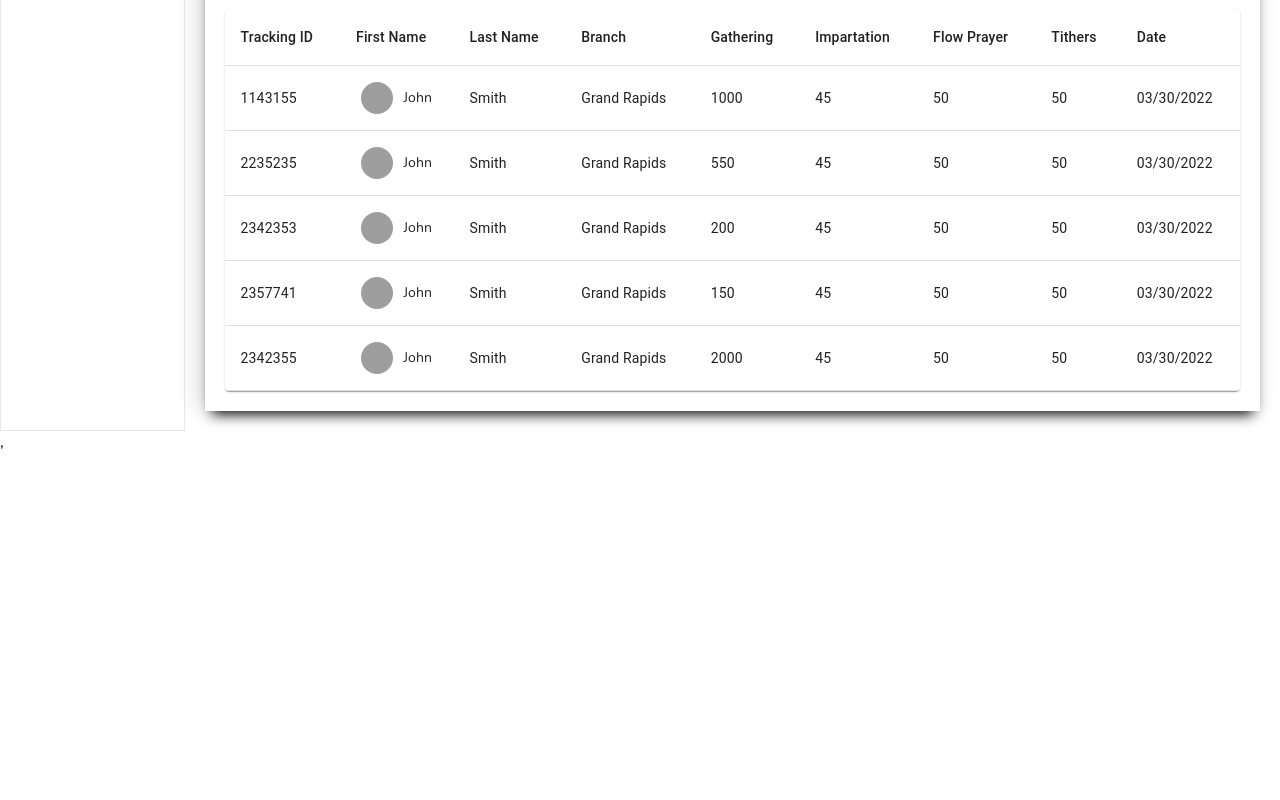
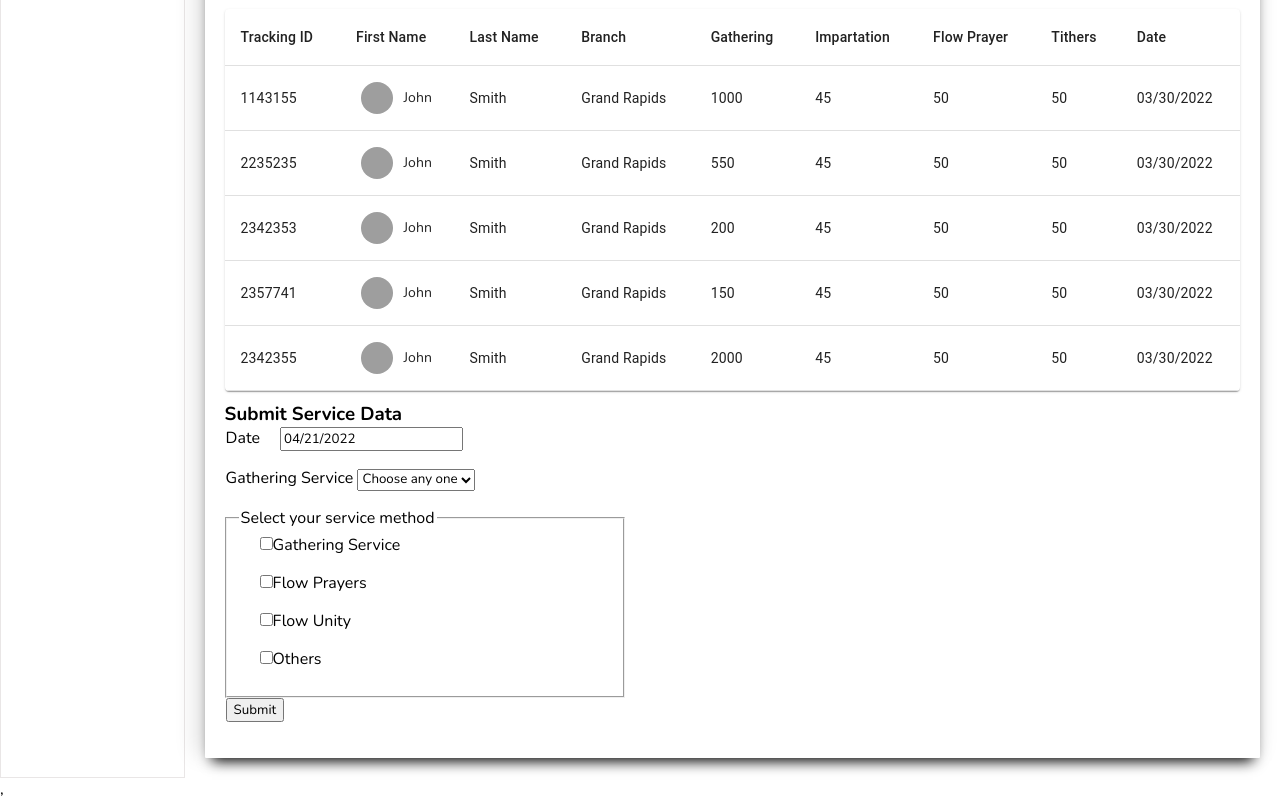
Before and after one commit to Danielion1/first_love_admin_app, a React (Create React App) app: page / in a window 1280 px wide. Shown: the part 952-1752 px from the top of the page. Before the commit the page ends 1405 px from the top, so only its background shows below. Built offline with nearby package versions, Linux system fonts and the light colour scheme; grey boxes are pictures that could not be loaded; a web font is replaced by a local one.

Commit message:
adding new change

```diff
--- a/src/component/Sidebar/Sidebar.jsx
+++ b/src/component/Sidebar/Sidebar.jsx
@@ -7,6 +7,7 @@ import ChurchIcon from '@mui/icons-material/Church';
 import FaceIcon from '@mui/icons-material/Face';
 import ExitToAppIcon from '@mui/icons-material/ExitToApp';
 import { Link } from 'react-router-dom';
+import SubmitForm from '../../pages/submitForm/SubmitForm'
 export default function Sidebar() {
   return (
     <div className='sidebar'>
--- a/src/component/Sidebar/sidebar.scss
+++ b/src/component/Sidebar/sidebar.scss
@@ -50,12 +50,12 @@ hr{
             }
 
             .icon{
-                font-size: 18px;
+                font-size: 20px;
                 color: rgb(226, 17, 17);
             }
 
             span{
-                font-size: 13px;
+                font-size: 15px;
                 font-weight: 600;
                 color: #777;
                 margin-left: 10px;
--- a/src/component/chart/PieChart.jsx
+++ b/src/component/chart/PieChart.jsx
@@ -3,13 +3,13 @@ import "./chart.scss";
 import { PieChart, Pie, Cell } from "recharts";
 
 const data = [
-  { name: "Group A", value: 400 },
-  { name: "Group B", value: 300 },
-  { name: "Group C", value: 300 },
-  { name: "Group D", value: 200 },
-  { name: "Group E", value: 100 },
-  { name: "Group F", value: 250 },
-  { name: "Group G", value: 250 }
+  { name: "NE", value: 500 },
+  { name: "MW", value: 300 },
+  { name: "SE", value: 300 },
+  { name: "SW", value: 200 },
+  { name: "WC", value: 100 },
+  { name: "DMV", value: 250 },
+  { name: "CAN", value: 250 }
 ];
 
 const COLORS = ["#0088FE", "#00C49F", "#FFBB28", "#FF8042", "#C02BB8", "#D02332", "#C0D279"];
@@ -48,7 +48,7 @@ export default function App() {
         cx={200}
         cy={200}
         labelLine={false}
-        label={renderCustomizedLabel}
+        label="f"
         outerRadius={130}
         fill="#8884d8"
         dataKey="value"
--- a/src/component/featured/Featured.jsx
+++ b/src/component/featured/Featured.jsx
@@ -23,7 +23,7 @@ export default function Featured() {
                 {/* <CircularProgressbar className='circularProgressBar' value={45} text ={"45%"} strokeWidth={7}/> */}
             </div>
             <p className='title'>Percentage close to target</p>
-            <p className='attendance'>1340</p>
+            <p className='attendance'>1700</p>
             <div className="summary">
                 <div className="item">
                     <div className="itemTitle">Target</div>
--- a/src/pages/home/Home.jsx
+++ b/src/pages/home/Home.jsx
@@ -5,6 +5,8 @@ import Featured from '../../component/featured/Featured'
 import Navbar from '../../component/navbar/Navbar'
 import Sidebar from '../../component/Sidebar/Sidebar'
 import Widget from '../../component/widget/Widget'
+import SubmitForm from '../../pages/submitForm/SubmitForm'
+
 import './home.scss'
 export default function home() {
   return (
@@ -27,6 +29,7 @@ export default function home() {
           {/* <Tables/> */}
           {/* <Table/> */}
           <Tables/>
+          <SubmitForm/>
         </div>
       </div>
     </div>
--- /dev/null
+++ b/src/pages/submitForm/SubmitForm.jsx
@@ -0,0 +1,143 @@
+// import DatePicker from "react-datepicker"
+import DatePicker from 'react-datepicker/dist/react-datepicker';
+import 'react-datepicker/dist/react-datepicker.css'
+import { ErrorSharp } from "@mui/icons-material";
+import React, {useState} from "react";
+import './submitForm.scss';
+
+const SubmitForm = () => {
+    const [formData, setFormData] = useState({
+        date: '',
+        gathering: '',
+        email: '',
+        profession: '',
+        citizen: false,
+        graduate: false
+
+    });
+    const[feedback, setFeedback] = useState('');
+    const[errors, setErrors] = useState({});
+
+    const handleChange = event =>{setFormData({
+        ...formData,
+        [event.target.name]:event.target.type ==="checkbox" ? event.target.checked :
+         event.target.value
+    })};
+
+    const [startDate, setStartDate] = useState(new Date());
+
+
+    const validate = formData =>{
+        const {date, email, gathering, profession, citizen, graduate} = formData;
+        const errors = {};
+
+        if(!email) errors.email ="Email cannot be blank";
+        if(!date) errors.email ="date cannot be blank";
+        if(!gathering) errors.email ="Branch cannot be blank";
+        if(!profession) errors.email ="profession cannot be blank";
+        if(!citizen) errors.email ="citizen cannot be blank";
+        if(!graduate) errors.email ="graduate cannot be blank";
+
+        return errors;
+    }
+    const handFormSubmission = event =>{
+        event.preventDefault();
+        const errors = validate(formData);
+        setErrors(errors);
+        if(Object.keys(errors).length=== 0){
+            console.log("form is now submitted");
+            console.log(formData);
+            setFormData({
+                date: '',
+                gathering:'',
+                email: '',
+                profession: '',
+                citizen: false,
+                graduate: false
+            });
+            setFeedback('You data has been submitted.');
+        }
+
+    }
+  return (
+    <div className="register container">
+    <form className="card-panel" onSubmit={handFormSubmission}>
+        {Object.values(errors).map(error=>(
+            <h8 key={error} className="center red-text">{error}</h8>
+        ))}
+        <h3 className="center pink-text">Submit Service Data</h3>
+        <h2 className="center deep-purple-text">{formData.date}</h2>
+        <h2 className="center deep-purple-text">{formData.gathering}</h2>
+        <h2 className="center deep-purple-text">{formData.email}</h2>
+        <h2 className="center deep-purple-text">{feedback}</h2>
+
+        <div className="field">
+            <label htmlFor="date" name="date">Date</label>
+            <DatePicker className="datepicker" selected={startDate} onChange={(date) => setStartDate(date)}/>
+        </div>
+        {/* <div className="field">
+            <label htmlFor="email">Email</label>
+            <input type="email" name="email" id="email" placeholder="Enter email" value={formData.email} onChange={handleChange}/>
+        </div>
+        <div className="field">
+            <label htmlFor="password">Password</label>
+            <input type="password" name="password" id="password" placeholder="Enter password" value={formData.password} onChange={handleChange}/>
+        </div> */}
+        <div className="field">
+            <label htmlFor="gathering">Gathering Service </label>
+            <select name="gathering" id="gathering"
+            className="browser-default"
+            value={formData.gathering}
+            onChange={handleChange}
+            >
+                <option>Choose any one</option>
+                <option value="software EN">Albany</option>
+                <option value="software TM">Atlanta</option>
+                <option value="software RE">Austin</option>
+                <option value="software GJ">BAY AREA</option>
+                <option value="software TM">ATLANTA</option>
+                <option value="software RE">AUSTIN</option>
+                <option value="software GJ">BAY AREA</option>
+                <option value="software TM">ATLANTA</option>
+                <option value="software RE">AUSTIN</option>
+                <option value="software GJ">BAY AREA</option>
+            </select>
+        </div>
+        <fieldset>
+            <legend>Select your service method</legend>
+
+        <div className="field">
+            <input type="checkbox" name="citizen" className="filled-in"
+            onChange={handleChange}
+            checked={formData.citizen}/>
+            <span>Gathering Service</span>
+        </div>
+        <div className="field">
+            <input type="checkbox" name="graduate" className="filled-in"
+            onChange={handleChange}
+            checked={formData.graduate}/>
+            <span>Flow Prayers</span>
+        </div>
+        <div className="field">
+            <input type="checkbox" name="pra" className="filled-in"
+            onChange={handleChange}
+            checked={formData.graduate}/>
+            <span>Flow Unity</span>
+        </div>
+        <div className="field">
+            <input type="checkbox" name="nlo" className="filled-in"
+            onChange={handleChange}
+            checked={formData.graduate}/>
+            <span>Others</span>
+        </div>
+        </fieldset>
+        <div className="field center">
+            <button className="btn pink">Submit</button>
+
+        </div>
+    </form>
+    </div>
+  )
+}
+
+export default SubmitForm
--- /dev/null
+++ b/src/pages/submitForm/submitForm.scss
@@ -0,0 +1,38 @@
+.form{
+    -webkit-box-shadow: 0px 10px 13px -7px #000000, -6px -7px 22px 4px rgba(0,0,0,0.11);
+    box-shadow: 0px 10px 13px -7px #000000, -6px -7px 22px 4px rgba(0,0,0,0.11);
+    border-radius: 1px;
+    padding: 20px;
+}
+
+.register{
+    max-width: 400px;
+    margin-top: 10px;
+}
+
+.register h2{
+    font-size: 2.4em;
+}
+
+.register .field{
+    margin-bottom: 16px;
+}
+
+h2.form-data{
+    font-size: 15px;
+}
+
+.field{
+    margin-left: 1px;
+    // justify-content:center;
+    align-items: center;
+
+    input{
+        align-items: center;
+        justify-content:center;
+        margin-left: 20px;
+
+    }
+
+
+}
```
Also changed, not shown: package.json (+12 -8 lines), 1 other file (tests, documents, lock files or other folders).
